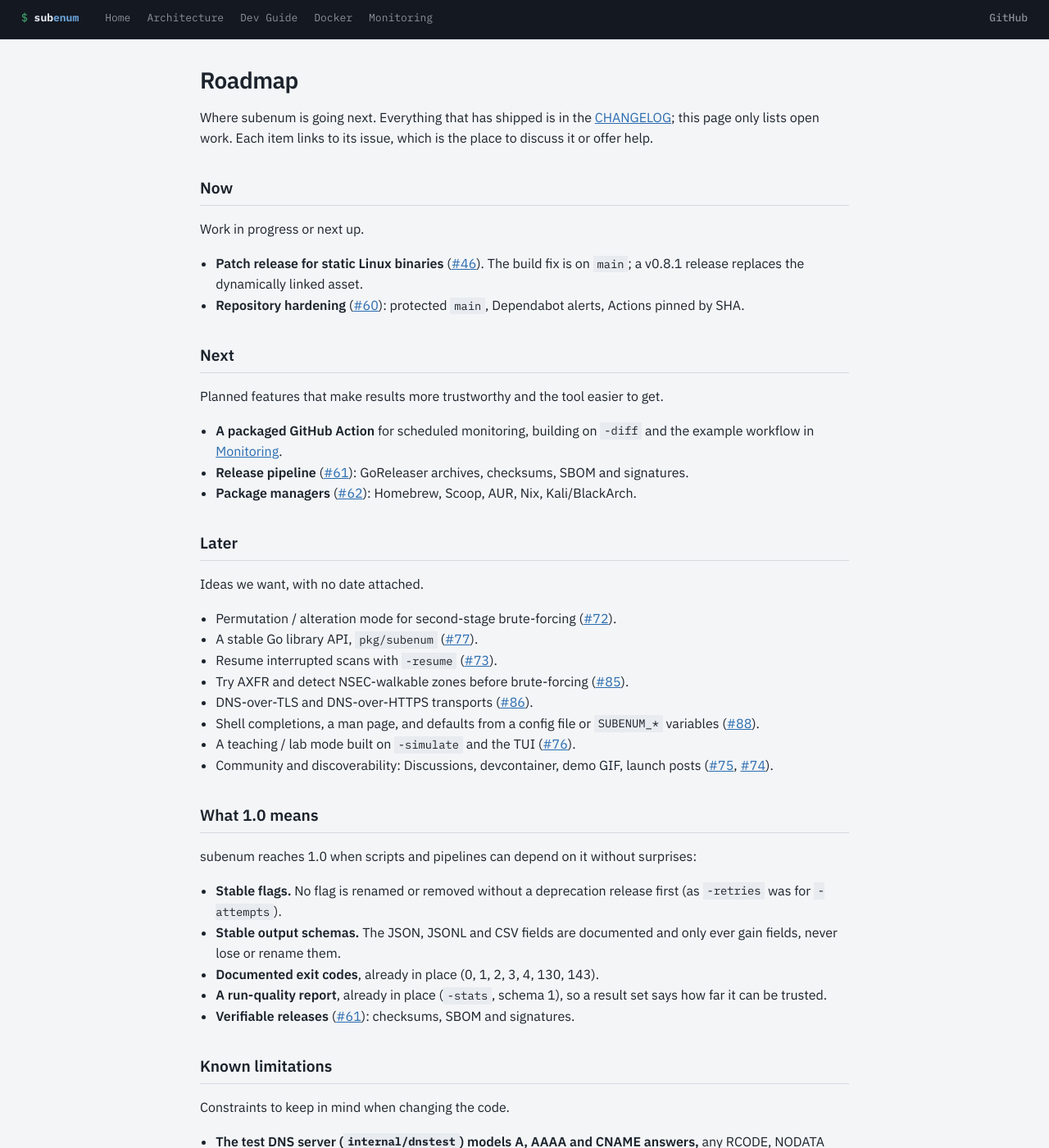
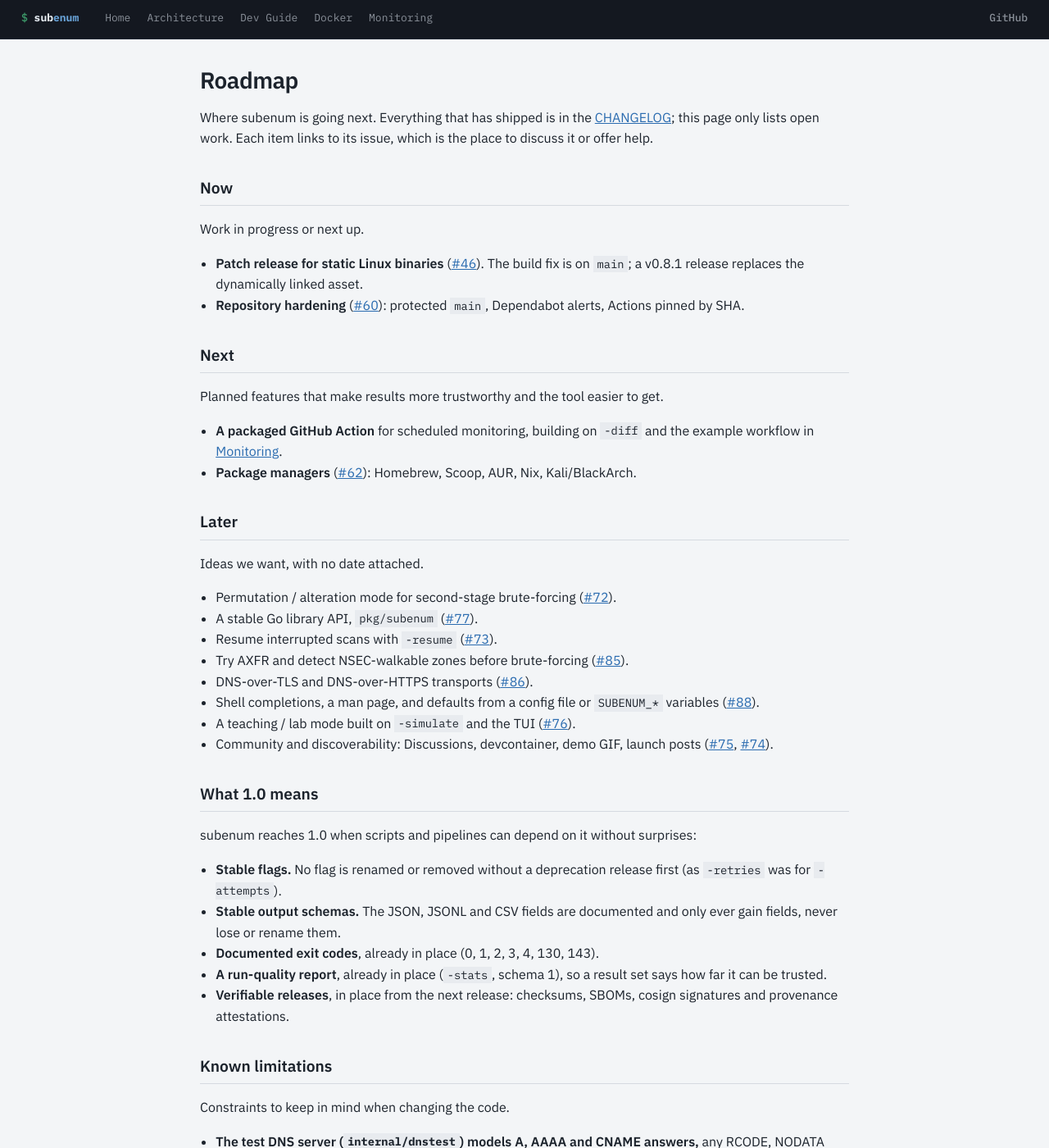
Before and after one commit to TMHSDigital/subenum, a Jekyll site: the page built from docs/ROADMAP.md, in a window 1280 px wide and 1400 px high. Shown: the whole window at 82% size. Built offline with Jekyll 4.4.1, drawn with Linux system fonts in a browser that asks for light colours.

Commit message:
ci(release): build releases with GoReleaser
.goreleaser.yaml produces static, trimmed binaries (CGO_ENABLED=0,
-trimpath, -s -w) for linux/darwin/windows/freebsd on amd64/arm64 plus
linux/386, tar.gz/zip archives bundling LICENSE, README and CHANGELOG,
checksums.txt, an SPDX SBOM per archive (syft) and a keyless cosign
signature over the checksums. Release notes come from the tag's
CHANGELOG.md section (.github/scripts/release-notes.sh, which fails the
release when the section is missing).

The hand-written create-release / upload-assets / publish-release
matrix is replaced by one release job: GoReleaser creates a draft, the
Linux binaries are asserted static (#46), build provenance is attested
for the archives and checksums, and only then is the draft published.
cleanup-failed-release still removes a failed draft. A release-snapshot
job runs the whole pipeline (minus signing) on every push to main.

Verified locally: goreleaser check, a full snapshot build (9 archives,
statically linked Linux binaries, version stamped), and actionlint.
Signing and publishing first run on the next tag.

Fixes #61

Co-Authored-By: Claude Opus 5.5 <noreply@anthropic.com>

```diff
--- a/docs/ROADMAP.md
+++ b/docs/ROADMAP.md
@@ -25,8 +25,6 @@ Planned features that make results more trustworthy and the tool easier to get.
 
 - **A packaged GitHub Action** for scheduled monitoring, building on `-diff`
   and the example workflow in [Monitoring](monitoring.html).
-- **Release pipeline** ([#61](https://github.com/TMHSDigital/subenum/issues/61)):
-  GoReleaser archives, checksums, SBOM and signatures.
 - **Package managers** ([#62](https://github.com/TMHSDigital/subenum/issues/62)):
   Homebrew, Scoop, AUR, Nix, Kali/BlackArch.
 
@@ -56,8 +54,8 @@ surprises:
 - **Documented exit codes**, already in place (0, 1, 2, 3, 4, 130, 143).
 - **A run-quality report**, already in place (`-stats`, schema 1), so a result
   set says how far it can be trusted.
-- **Verifiable releases** ([#61](https://github.com/TMHSDigital/subenum/issues/61)):
-  checksums, SBOM and signatures.
+- **Verifiable releases**, in place from the next release: checksums, SBOMs,
+  cosign signatures and provenance attestations.
 
 ## Known limitations
 
```
Also changed, not shown: .github/workflows/go.yml, .goreleaser.yaml (added), CHANGELOG.md, README.md, 2 other files.
